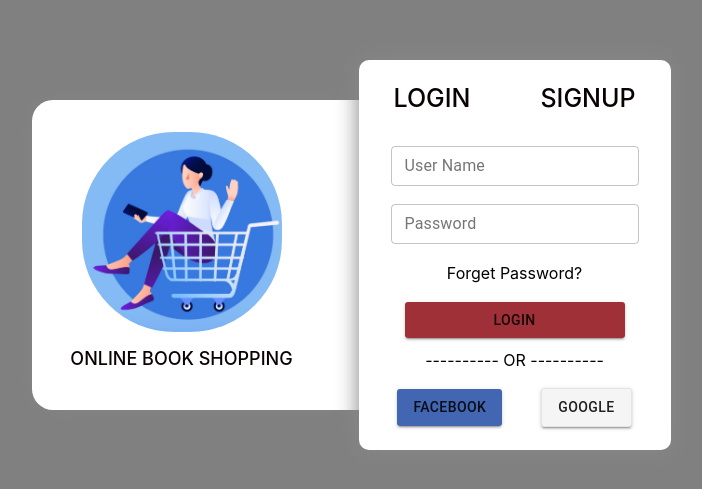
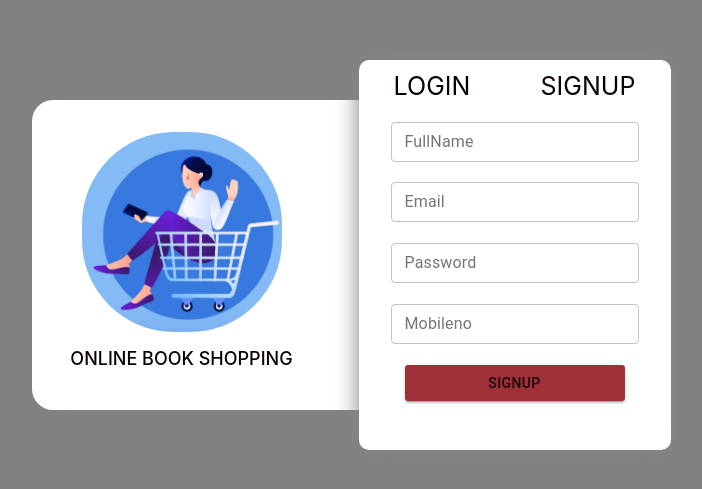
Before and after one commit to Aksharapurwar01/BooK-Store, a React (Create React App) app: page /Signup in a window 1280 px wide. Shown: the part 145-634 px from the top of the page, without its empty margins (289-991 px from the left). Built offline with nearby package versions, Linux system fonts and the light colour scheme.

Commit message:
[Akshara Purwar] added validation for sign up and login

```diff
--- a/src/Components/Signup/Signup.jsx
+++ b/src/Components/Signup/Signup.jsx
@@ -8,40 +8,91 @@ import {Redirect} from "react-router-dom";
 
 class Signup extends Component {
 
+    constructor(props) {
+        super(props);
+        this.state = {
+
+            name: "",
+            email: "",
+            password: "",
+            mobileno : "",
+            nameError: false,
+            emailError: false,
+            passError: false,
+            mobileError: false,
+
+
+        }
+    }
+
+
+    isValidated = () => {
+        let isError = false;
+        const errors = this.state;
+        errors.nameError = this.state.name !=='' ? false : true;
+        errors.emailError = this.state.email !=='' ? false : true;
+        errors.passError = this.state.password !== ''? false : true;
+        errors.mobileError = this.state.mobileno !== '' ? false : true;
+
+        this.setState({
+            ...errors
+        })
+
+        return isError = errors.nameError || errors.emailError || errors.passError || errors.mobileError
+    }
+
+    next = () => {
+        var isValid = this.isValidated();
+        if(!isValid) {
+            console.log("Validation Sucessfull!");
+
+        }
+    }
+
+    change = (e) => {
+        console.log(e.target.value);
+        this.setState({
+            [e.target.name] : e.target.value
+        });
+    }
+
+
 
 
     render() {
 
-        let styles = {
-            helperText: {
 
-                color: 'red',
-                fontWeight: 'bold',
-                fontSize: '.8em',
-                marginLeft: '1px',
-            }
-        }
         return (
             <div>
                 <div className="login-frame">
                     <form className="login-form">
                         <div className="reg-input">
                             <TextField
+
                                 id="FullName"
                                 type="text"
-                                name="fName"
+                                name="name"
                                 label="FullName"
                                 variant="outlined"
                                 size="small"
+                                error = {this.state.nameError}
+                                onChange = {e => this.change(e)}
+                                helperText = {this.state.nameError ? "Enter fullName" : ''}
+
+
                                />
                             <TextField
 
                                 id="Email"
                                 type="text"
-                                name="fName"
+                                name="email"
                                 label="Email"
                                 variant="outlined"
                                 size="small"
+                                error = {this.state.emailError}
+                                onChange = {e => this.change(e)}
+                                helperText = {this.state.emailError ? "Enter an email" : ''}
+
 
                             />
                             <TextField
@@ -52,22 +103,29 @@ class Signup extends Component {
                                 label="Password"
                                 variant="outlined"
                                 size="small"
+                                error = {this.state.passError}
+                                onChange = { e=> this.change(e)}
+                                helperText={this.state.passError ?"Enter a password" : ''}
+
 
                             />
                             <TextField
 
                                 id="Mobileno"
                                 type="test"
-                                name="Mobileno"
+                                name="mobileno"
                                 label="Mobileno"
                                 variant="outlined"
                                 size="small"
+                                error = {this.state.mobileError}
+                                onChange = { e=> this.change(e)}
+                                helperText={this.state.mobileError ?"Enter a mobile number" : ''}
 
                             />
 
                         </div>
                         <div className="Login-button">
-                            <Button className="button1" variant="contained"  onClick={this.signup}>
+                            <Button className="button1" variant="contained"  onClick={this.next}>
                                 Signup
                             </Button>
                         </div>
--- a/src/Components/login/login.jsx
+++ b/src/Components/login/login.jsx
@@ -2,22 +2,55 @@ import React, { Component } from 'react';
 import TextField from '@material-ui/core/TextField';
 import './login.scss';
 import Button from '@material-ui/core/Button';
-import {Redirect} from "react-router-dom";
+import { Redirect } from "react-router-dom";
 
 
 
 export class login extends Component {
+    constructor(props) {
+        super(props);
+        this.state = {
+
+            email: "",
+            password: "",
+            emailError: false,
+            passError: false,
+        }
+
+    }
+
+
+    isValidated = () => {
+        let isError = false;
+        const errors = this.state;
+        errors.emailError = this.state.email !== '' ? false : true;
+        errors.passError = this.state.password !== '' ? false : true;
+
+        this.setState({
+            ...errors
+        })
+
+        return isError = errors.emailError || errors.passError
+    }
+
+    next = () => {
+        var isValid = this.isValidated();
+        if (!isValid) {
+            console.log("Validation Sucessfull!");
+        }
+    }
+
+    change = (e) => {
+        console.log(e.target.value);
+        this.setState({
+            [e.target.name]: e.target.value
+        });
+    }
+
+
 
     render() {
-        let styles = {
-            helperText: {
 
-                color: 'red',
-                fontWeight: 'bold',
-                fontSize: '.8em',
-                marginLeft: '1px',
-            }
-        }
         return (
             <div>
                 <div className="login-main">
@@ -27,10 +60,13 @@ export class login extends Component {
 
                                 id="userName"
                                 type="text"
-                                name="uName"
+                                name="email"
                                 label="User Name"
                                 variant="outlined"
                                 size="small"
+                                error = {this.state.emailError}
+                                onChange = {e => this.change(e)}
+                                helperText = {this.state.emailError ? "Enter an email" : ''}
 
                             />
                             <TextField
@@ -41,6 +77,9 @@ export class login extends Component {
                                 label="Password"
                                 variant="outlined"
                                 size="small"
+                                error = {this.state.passError}
+                                onChange = { e=> this.change(e)}
+                                helperText={this.state.passError ?"Enter a password" : ''}
 
                             />
                             <div className="passworddchange">
@@ -49,12 +88,12 @@ export class login extends Component {
 
                         </div>
                         <div className="Login-button">
-                            <Button className="button1" variant="contained"  >
+                            <Button className="button1" variant="contained" onClick = {this.next} >
                                 Login
                             </Button>
                         </div>
 
-                        <span style={{marginTop:'12px'}}>---------- OR ----------</span>
+                        <span style={{ marginTop: '12px' }}>---------- OR ----------</span>
                         <div className="div-buttons">
                             <Button className="button2" variant="contained" >
                                 Facebook
--- a/src/pages/loginSignup/loginsignup.jsx
+++ b/src/pages/loginSignup/loginsignup.jsx
@@ -37,15 +37,20 @@ class LoginSignup extends Component {
                 </div>
                 <div className="main1-frame">
                     <div className="main1-title">
-                        <Button style={{ textDecoration: "none", color: "black" }} handleOpen={this.state={handleOpen:true}} >
+                        <Link style={{ textDecoration: "none", color: "black" }} to ={'/'}>
                             <span className="btn text " >LOGIN </span>
-                        </Button>
-                        <Button style={{ textDecoration: "none", color: "black" }}  handleOpen={this.state={handleOpen:false}} >
+                        </Link>
+                        <Link style={{ textDecoration: "none", color: "black" }} to={'/Signup'}  >
                             <span className="btn text2"  >SIGNUP </span>
-                        </Button>
+                        </Link>
                     </div>
                     <div className="LoginSign-box">
-                        {this.handleOpen ? <Signup/> : <Login/>}
+                        {/* {this.handleOpen ? <Login/> : <Signup/>} */}
+                        <Switch>
+                            <Route exact path="/" component={Login} />
+                            <Route exact path="/Signup" component={Signup} />
+                        </Switch>
+
                     </div>
 
                 </div>
```
